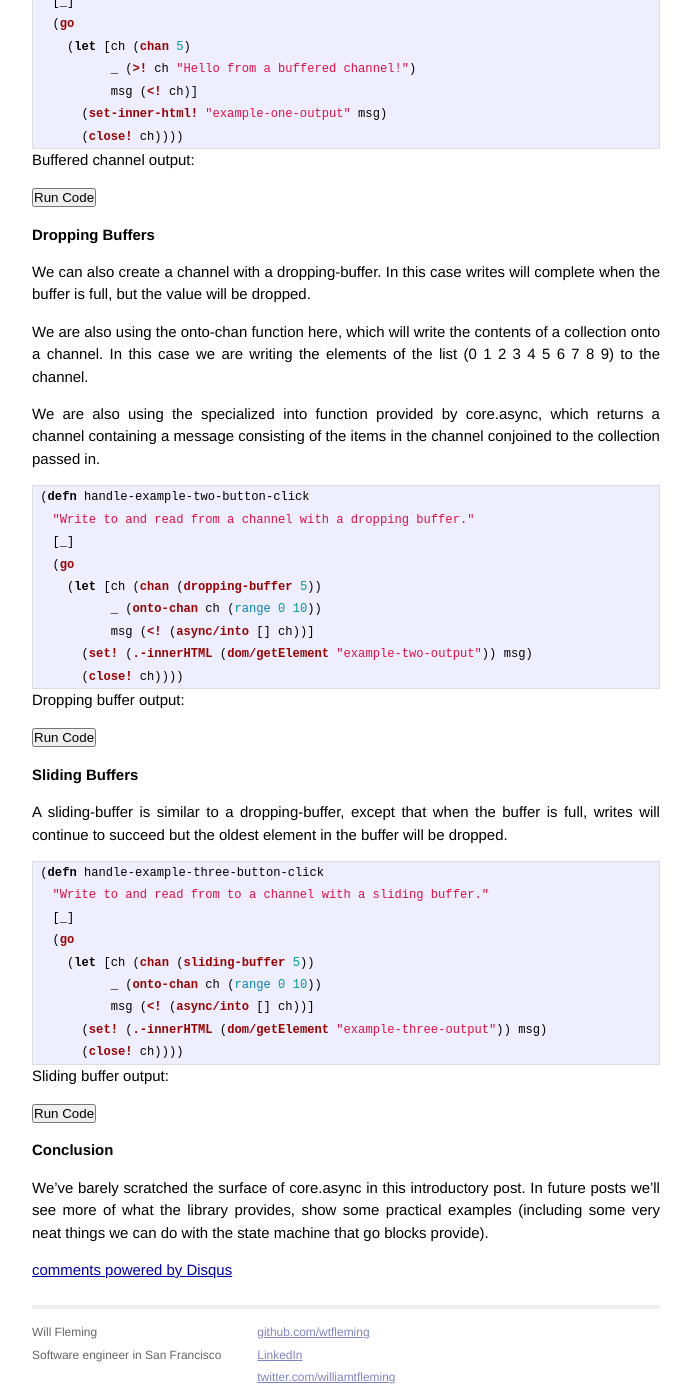
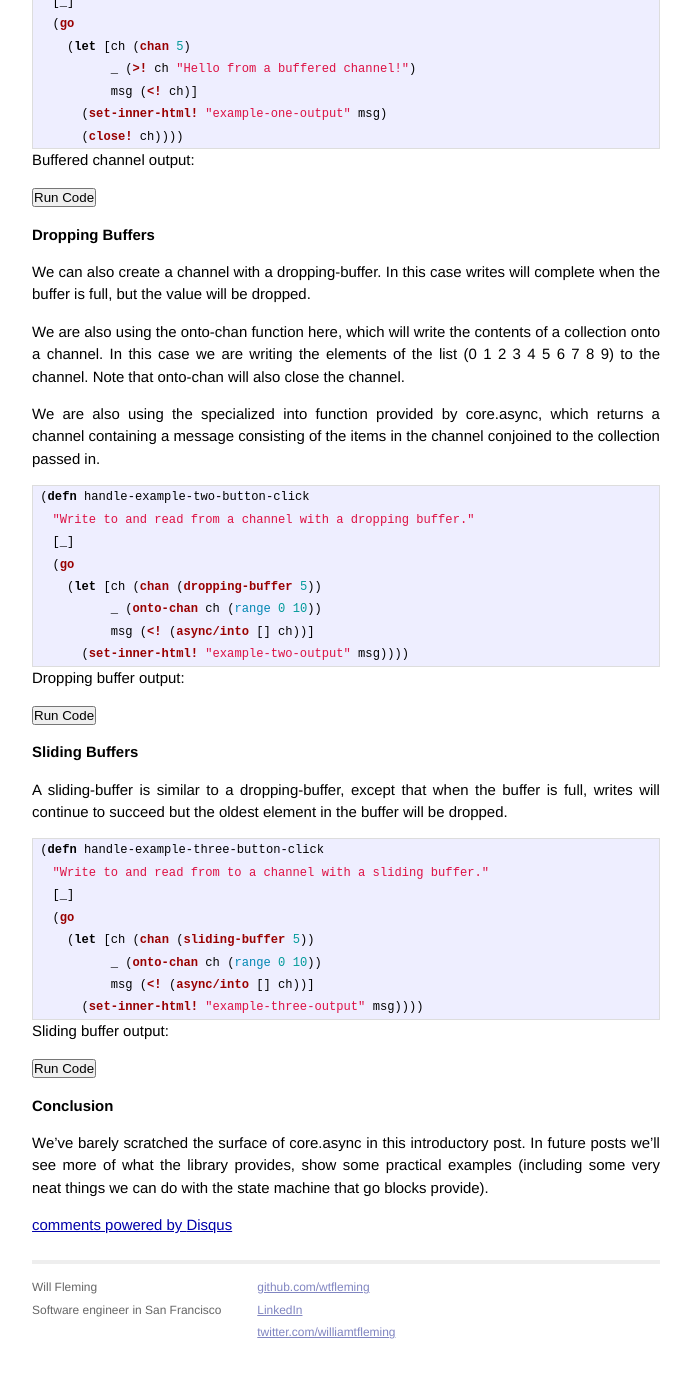
Before and after one commit to wtfleming/wtfleming.github.io, a Jekyll site: the page built from _posts/2015-04-15-adventures-with-core-async-part-one-channels-messages.markdown, in a window 1280 px wide and 1400 px high, scrolled down 1958 px. Shown: the whole window, without its empty margins (294-985 px from the left). Built offline with Jekyll 4.4.1, drawn with Linux system fonts in a browser that asks for light colours; Markdown is read by kramdown in place of the engine named in the settings; a script that is not in the unit is left out; comment, search, counter and statistics services are not loaded; after the commit the page ends 3314 px from its top, so only the background shows below that.

Commit message:
don't close channel already closed, and use helper dom function in all examples

````diff
--- a/_posts/2015-04-15-adventures-with-core-async-part-one-channels-messages.markdown
+++ b/_posts/2015-04-15-adventures-with-core-async-part-one-channels-messages.markdown
@@ -118,7 +118,7 @@ Note that since this is not an unbuffered channel (and we are not writing more m
 
 We can also create a channel with a dropping-buffer. In this case writes will complete when the buffer is full, but the value will be dropped.
 
-We are also using the onto-chan function here, which will write the contents of a collection onto a channel. In this case we are writing the elements of the list (0 1 2 3 4 5 6 7 8 9) to the channel.
+We are also using the onto-chan function here, which will write the contents of a collection onto a channel. In this case we are writing the elements of the list (0 1 2 3 4 5 6 7 8 9) to the channel. Note that onto-chan will also close the channel.
 
 We are also using the specialized into function provided by core.async, which returns a channel containing a message consisting of the items in the channel conjoined to the collection passed in.
 
@@ -130,8 +130,7 @@ We are also using the specialized into function provided by core.async, which re
     (let [ch (chan (dropping-buffer 5))
           _ (onto-chan ch (range 0 10))
           msg (<! (async/into [] ch))]
-      (set! (.-innerHTML (dom/getElement "example-two-output")) msg)
-      (close! ch))))
+      (set-inner-html! "example-two-output" msg))))
 ```
 
 <section>
@@ -152,8 +151,7 @@ A sliding-buffer is similar to a dropping-buffer, except that when the buffer is
     (let [ch (chan (sliding-buffer 5))
           _ (onto-chan ch (range 0 10))
           msg (<! (async/into [] ch))]
-      (set! (.-innerHTML (dom/getElement "example-three-output")) msg)
-      (close! ch))))
+      (set-inner-html! "example-three-output" msg))))
 ```
 
 <section>
````
